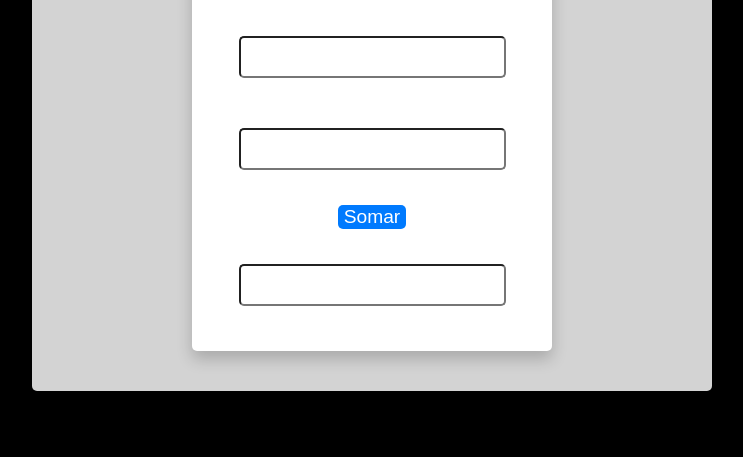
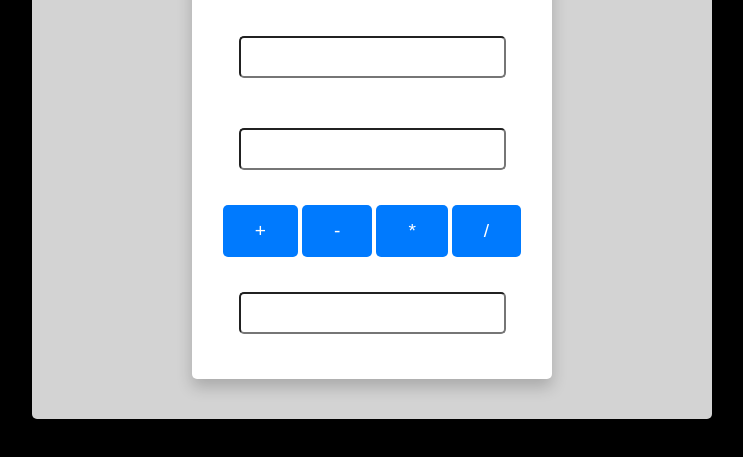
Before and after one commit to OpDevInit/calculadora, a plain HTML site: page index.html in a window 1280 px wide. Shown: the part 157-614 px from the top of the page, without its empty margins (268-1011 px from the left). Drawn offline with Linux system fonts and the light colour scheme.

Commit message:
"closes #4 - Implementar as 4 operações matematicas"

```diff
--- a/index.html
+++ b/index.html
@@ -12,9 +12,16 @@
     <div class="container">
         <div class="calc">
             <h1>Calculadora</h1>
-            <input id="num1" type="number"/>
-            <input id="num2" type="number"/>
-            <button onclick="calc()">Somar</button>
+            <input id="num1" type="number" />
+            <input id="num2" type="number" />
+
+            <div class="calc-operations">
+                <button onclick="calc('+')">+</button>
+                <button onclick="calc('-')">-</button>
+                <button onclick="calc('*')">*</button>
+                <button onclick="calc('/')">/</button>
+
+            </div>
             <input id="output" readonly type="text">
         </div>
         <div class="history">
--- a/javascript.js
+++ b/javascript.js
@@ -1,11 +1,14 @@
-function calc() {
+function calc(op) {
     var num1 = parseFloat(document.getElementById("num1").value);
     var num2 = parseFloat(document.getElementById("num2").value);
 
-    var output = num1 + num2;
+    var output = 0;
 
+    switch(op){
+        case '+':output = num1 + num2;break
+        case '-':output = num1 - num2;break
+        case '*':output = num1 * num2;break
+        case '/':output = num1 / num2;break
+    }
     document.getElementById("output").value = output;
-
-
-
 }
--- a/style.css
+++ b/style.css
@@ -20,7 +20,7 @@ button {
     background-color: #007afe;
     border: none;
     color: #fff;
-    padding: 15px 32pxpx;
+    padding: 15px 32px;
     text-decoration: none;
     font-size: 1.2rem;
     border-radius: 5px;
```
